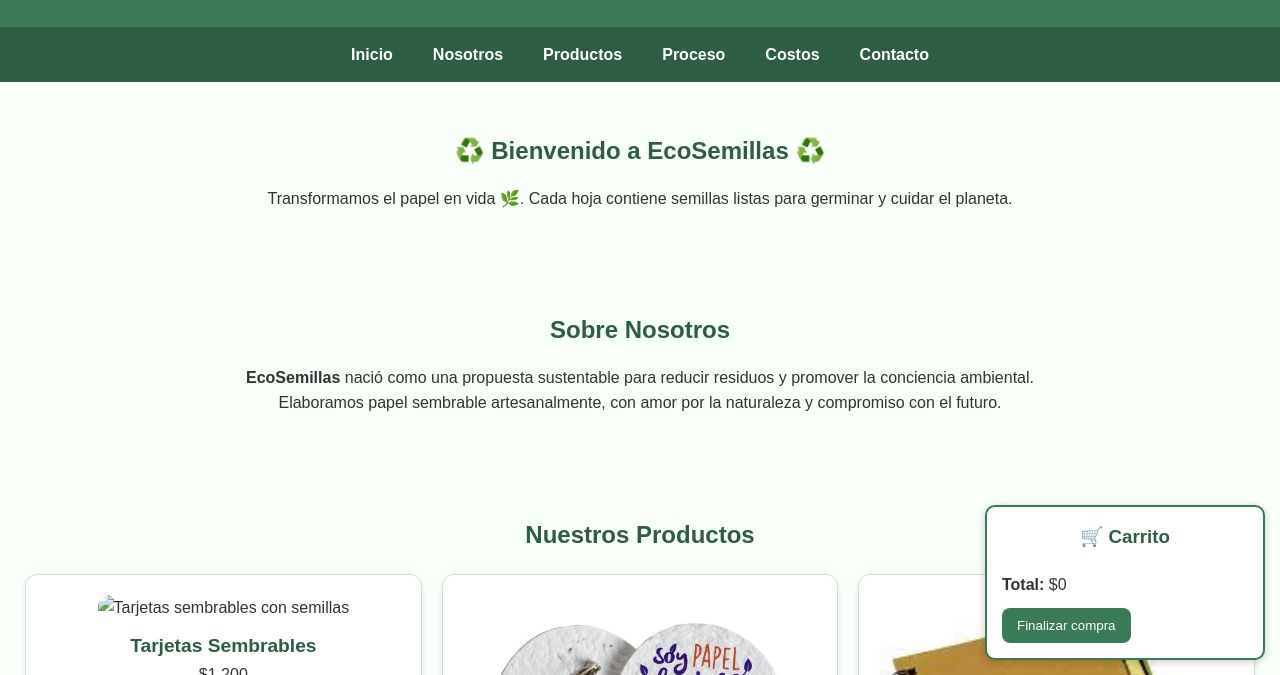
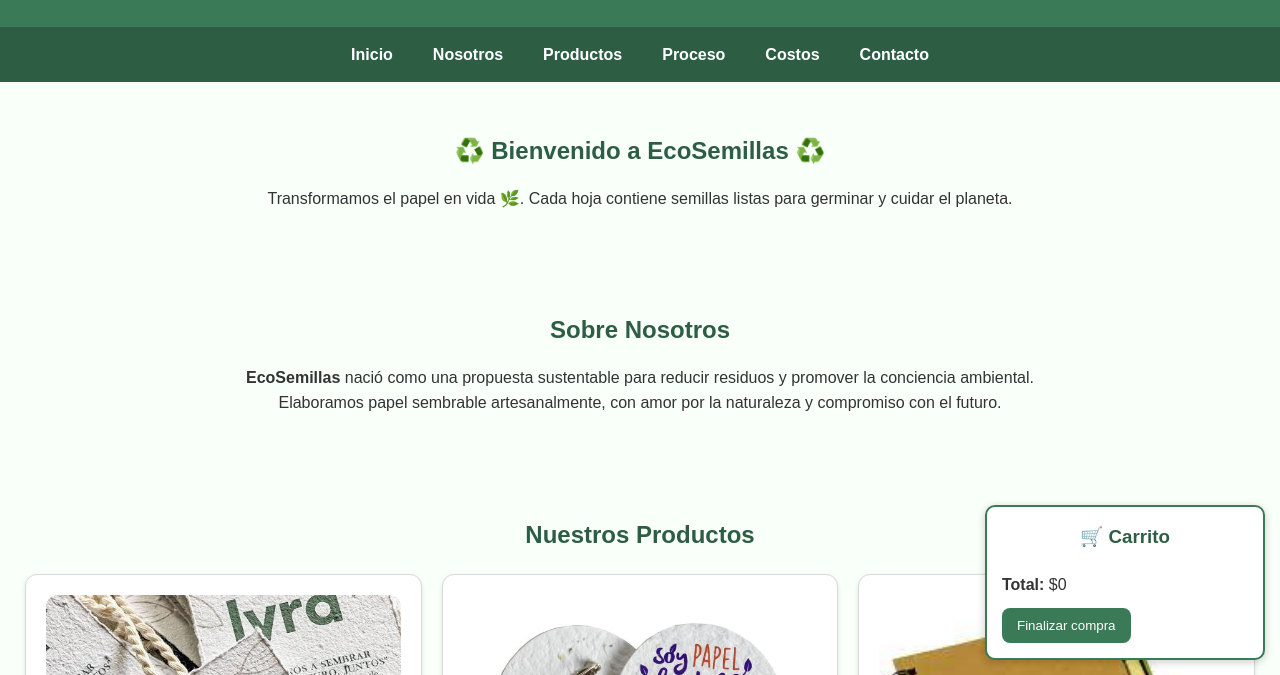
Before and after one commit to micaelamoyano157-stack/ECO.SEMILLA, a plain HTML site: page index.html in a window 1280 px wide. Shown: the part 125-800 px from the top of the page. Drawn offline with Linux system fonts and the light colour scheme.

Commit message:
Update index.html

```diff
--- a/index.html
+++ b/index.html
@@ -284,7 +284,7 @@
     <h2>Nuestros Productos</h2>
     <div class="productos">
       <div class="producto">
-        <img src="" alt="Tarjetas sembrables con semillas">
+        <img src="tarjeta.jpg" alt="Tarjetas sembrables con semillas">
         <h3>Tarjetas Sembrables</h3>
         <p>$1.200</p>
         <button class="boton" onclick="toggleDetalles(this)">Más detalles</button>
```
